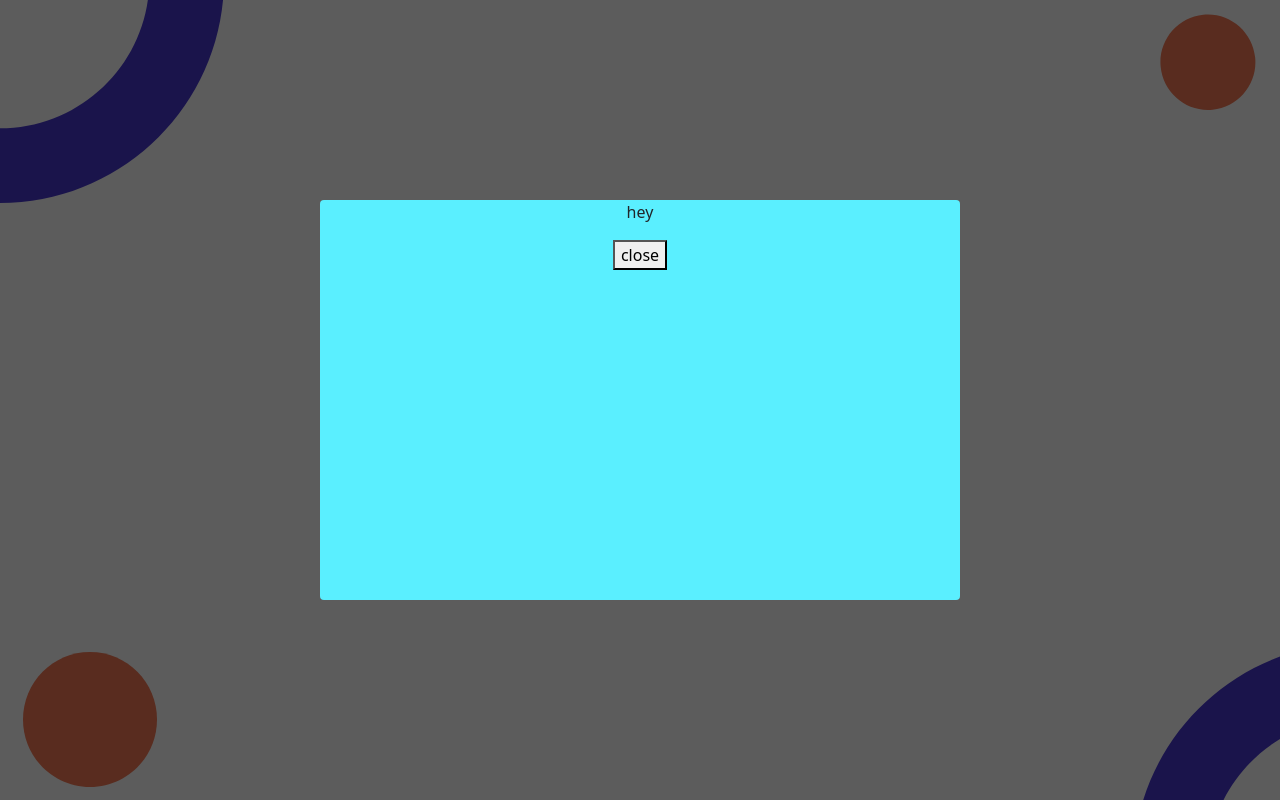
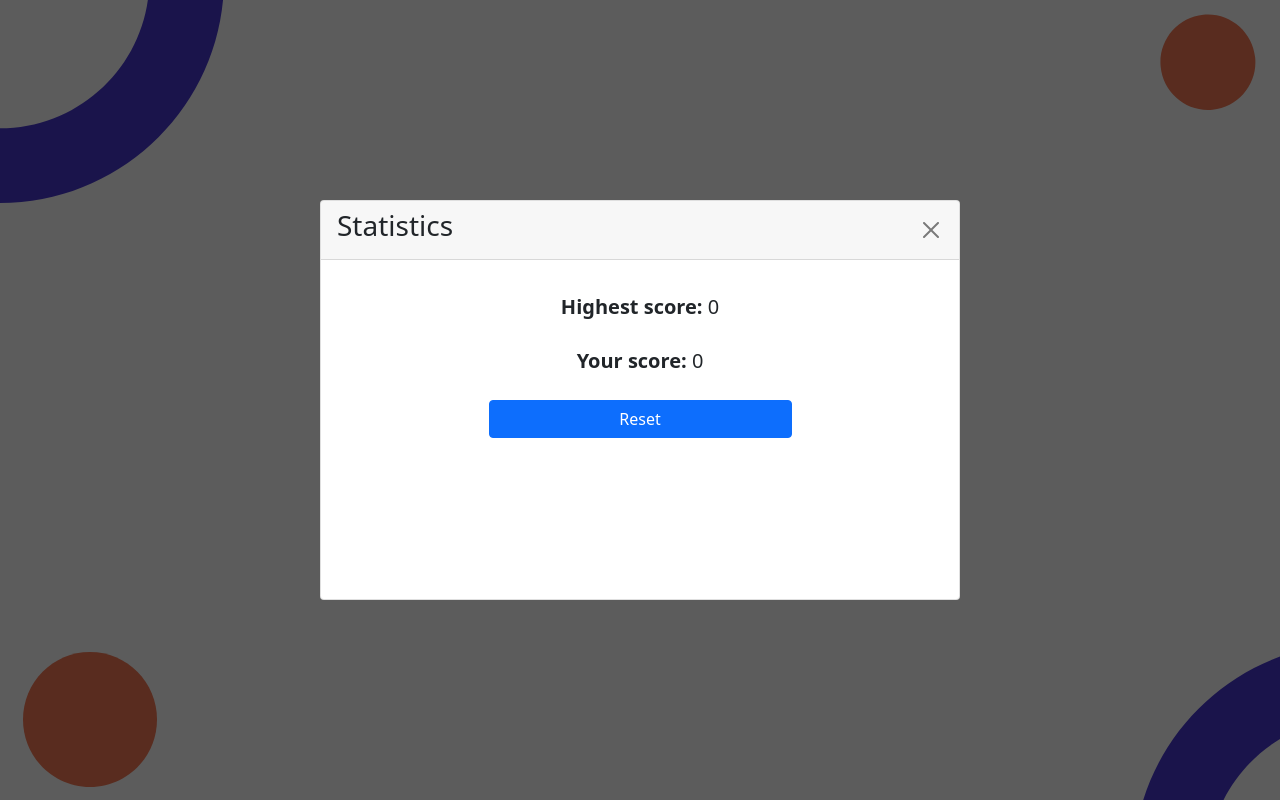
Before and after one commit to marveldev/pop-a-ballon, a React (Create React App) app: page / in a window 1280 px wide. Both pictures are taken after a click on the button "Statistics". Built offline with nearby package versions, Linux system fonts and the light colour scheme.

Commit message:
rename settings page to statistics page - create and design the statistics page

```diff
--- a/src/App.js
+++ b/src/App.js
@@ -1,5 +1,5 @@
 import { useState } from 'react'
-import { Home, Settings } from './components'
+import { Home, Statistics } from './components'
 
 const App = () => {
   const [isSettings, setIsSettings] = useState(false)
@@ -7,7 +7,7 @@ const App = () => {
   return (
     <div className={"position-absolute w-100 h-100"}>
       <Home setIsSettings={setIsSettings} />
-      {isSettings && <Settings setIsSettings={setIsSettings} />}
+      {isSettings && <Statistics setIsSettings={setIsSettings} />}
     </div>
   )
 }
--- a/src/components/index.js
+++ b/src/components/index.js
@@ -1,2 +1,2 @@
 export { default as Home } from './home/Home'
-export { default as Settings } from './settings/Settings'
+export { default as Statistics } from './statistics/Statistics'
--- a/src/components/settings/Settings.jsx
+++ /dev/null
@@ -1,23 +0,0 @@
-import { AnimatePresence, motion } from 'framer-motion'
-
-const Settings = ({ setIsSettings }) => {
-  return (
-    <>
-      <AnimatePresence>
-        <div className={"overlay position-fixed w-100 h-100"}>
-          <motion.div
-            className={"settings position-absolute text-center rounded"}
-            initial={{ scale: 0.7, y:-200 }}
-            animate={{ scale: [0.7, 1.5, 1], y: 200}}
-            transition={{ duration: 0.8 }}
-          >
-            <p>hey</p>
-            <button onClick={() => setIsSettings(false)}>close</button>
-          </motion.div>
-        </div>
-      </AnimatePresence>
-    </>
-  )
-}
-
-export default Settings
--- /dev/null
+++ b/src/components/statistics/Statistics.jsx
@@ -0,0 +1,35 @@
+import { motion } from 'framer-motion'
+
+const Statistics = ({ setIsSettings }) => {
+  return (
+    <div className={"overlay position-fixed w-100 h-100"}>
+      <motion.div
+        className={"settings card position-absolute rounded"}
+        initial={{ scale: 0.7, y:-200 }}
+        animate={{ scale: [0.7, 1.5, 1], y: 200}}
+        transition={{ duration: 0.8 }}
+      >
+        <div className="card-header d-flex align-items-center">
+          <h3>Statistics</h3>
+          <button
+            className="btn-close"
+            aria-label="close"
+            onClick={() => setIsSettings(false)}
+          />
+        </div>
+
+        <div className={"text-center p-3"}>
+          <div className={"my-3 fs-5"}>
+            <span className={"fw-bold"}>Highest score:</span> 0
+          </div>
+          <div className={"my-4 fs-5"}>
+            <span className={"fw-bold"}>Your score:</span> 0
+          </div>
+          <button className={"btn btn-primary w-50"}>Reset</button>
+        </div>
+      </motion.div>
+    </div>
+  )
+}
+
+export default Statistics
--- a/src/index.scss
+++ b/src/index.scss
@@ -47,7 +47,10 @@ button:active {
   height: 50%;
   width: 50%;
   left: 25%;
-  background: #5aefff;
+
+  .btn-close {
+    margin: 0 0 0 auto;
+  }
 }
 
 .overlay {
```
